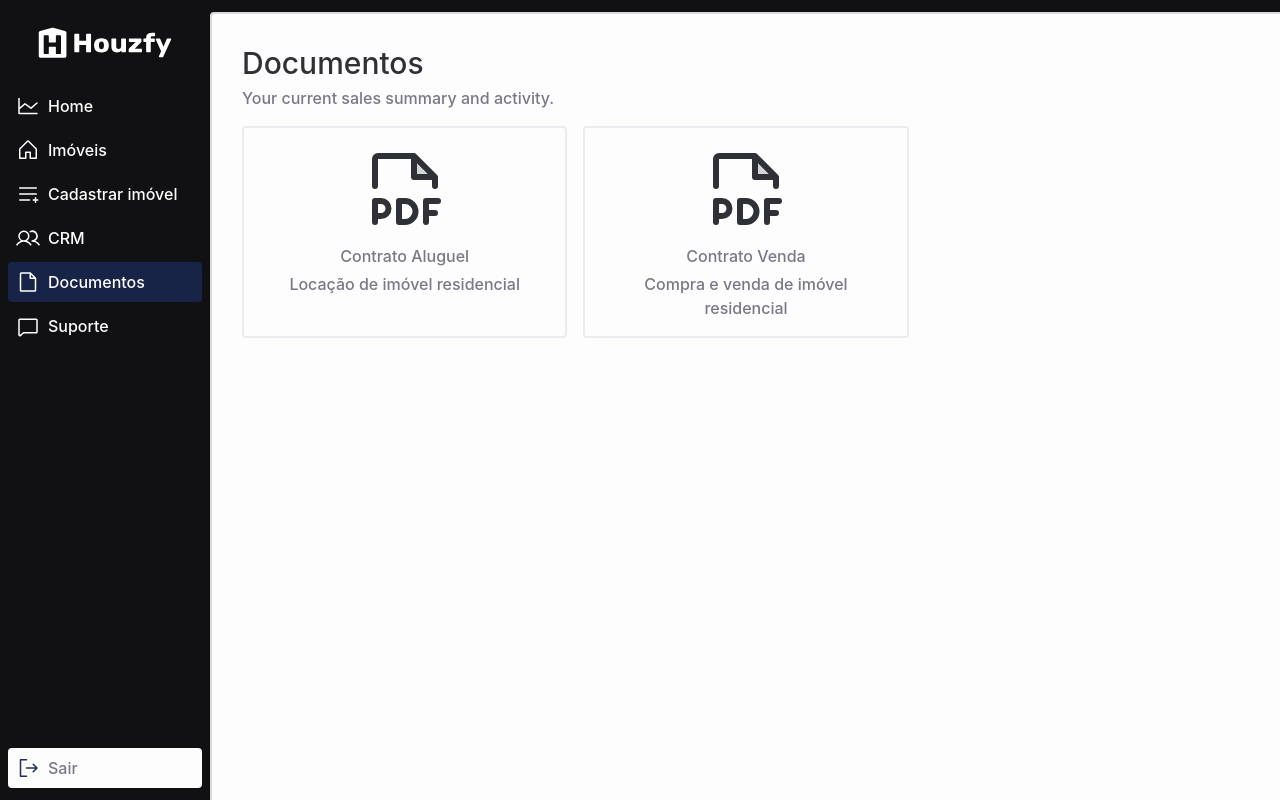
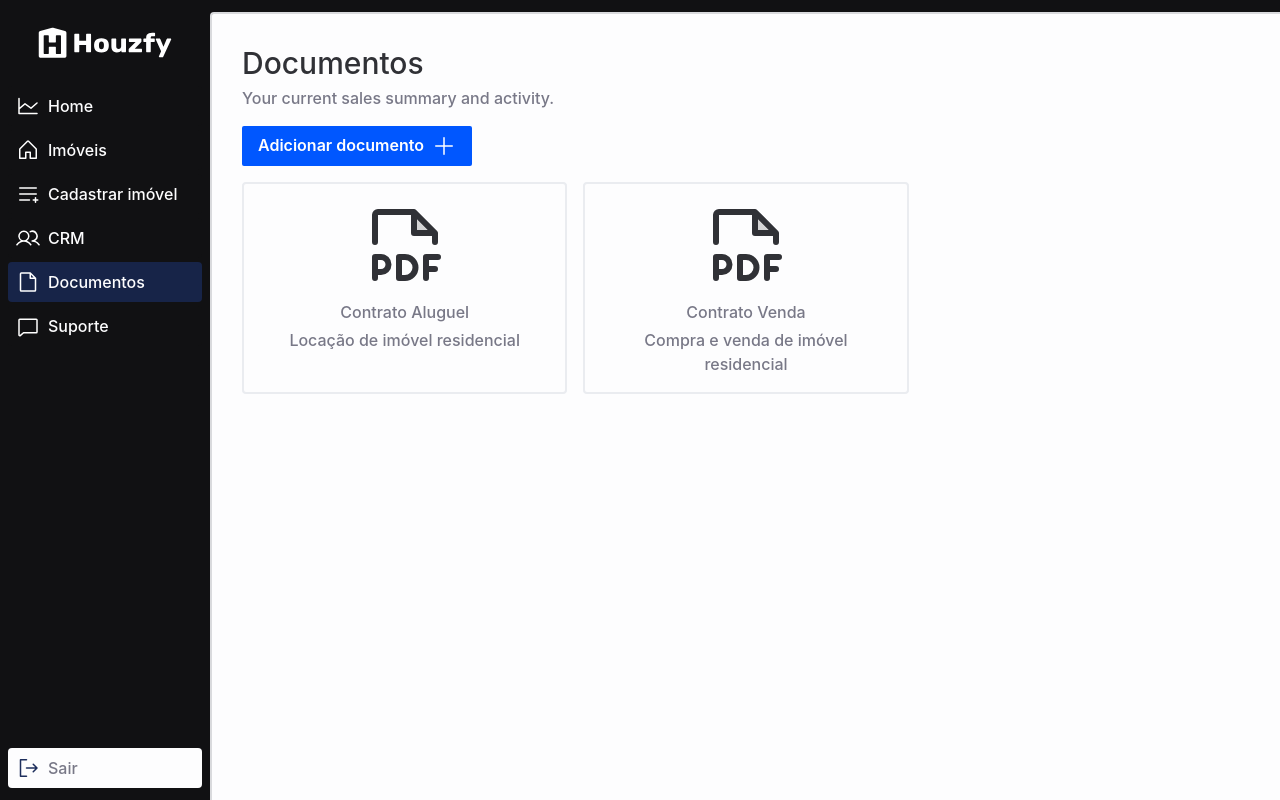
Before and after one commit to theogandara/houzfy-dashboard, a React (Create React App) app: page /documentos in a window 1280 px wide. Built offline with nearby package versions, Linux system fonts and the light colour scheme; no server answers.

Commit message:
Feat: works on Documents

```diff
--- a/src/@modules/documents/documents.tsx
+++ b/src/@modules/documents/documents.tsx
@@ -1,7 +1,7 @@
 import LayoutDefault from "../../layouts/LayoutDefault";
 import { Subtitle, Title } from "../../components/Texts/Texts";
-import { Flex, Grid } from "@chakra-ui/react";
-import { FilePdf } from "@phosphor-icons/react";
+import { Button, Flex, Grid } from "@chakra-ui/react";
+import { FilePdf, Plus } from "@phosphor-icons/react";
 
 const documentsMock = [
   {
@@ -23,6 +23,17 @@ export const Documents = () => {
         <Flex flexDir="column" gap="4px">
           <Title>Documentos</Title>
           <Subtitle>Your current sales summary and activity.</Subtitle>
+        </Flex>
+
+        <Flex align="center" w="full">
+          <Button
+            w={{ mobile: "100%", tablet: "230px" }}
+            gap="8px"
+            colorScheme="blue"
+          >
+            Adicionar documento
+            <Plus color="white" size={24} />
+          </Button>
         </Flex>
 
         <Grid
```
